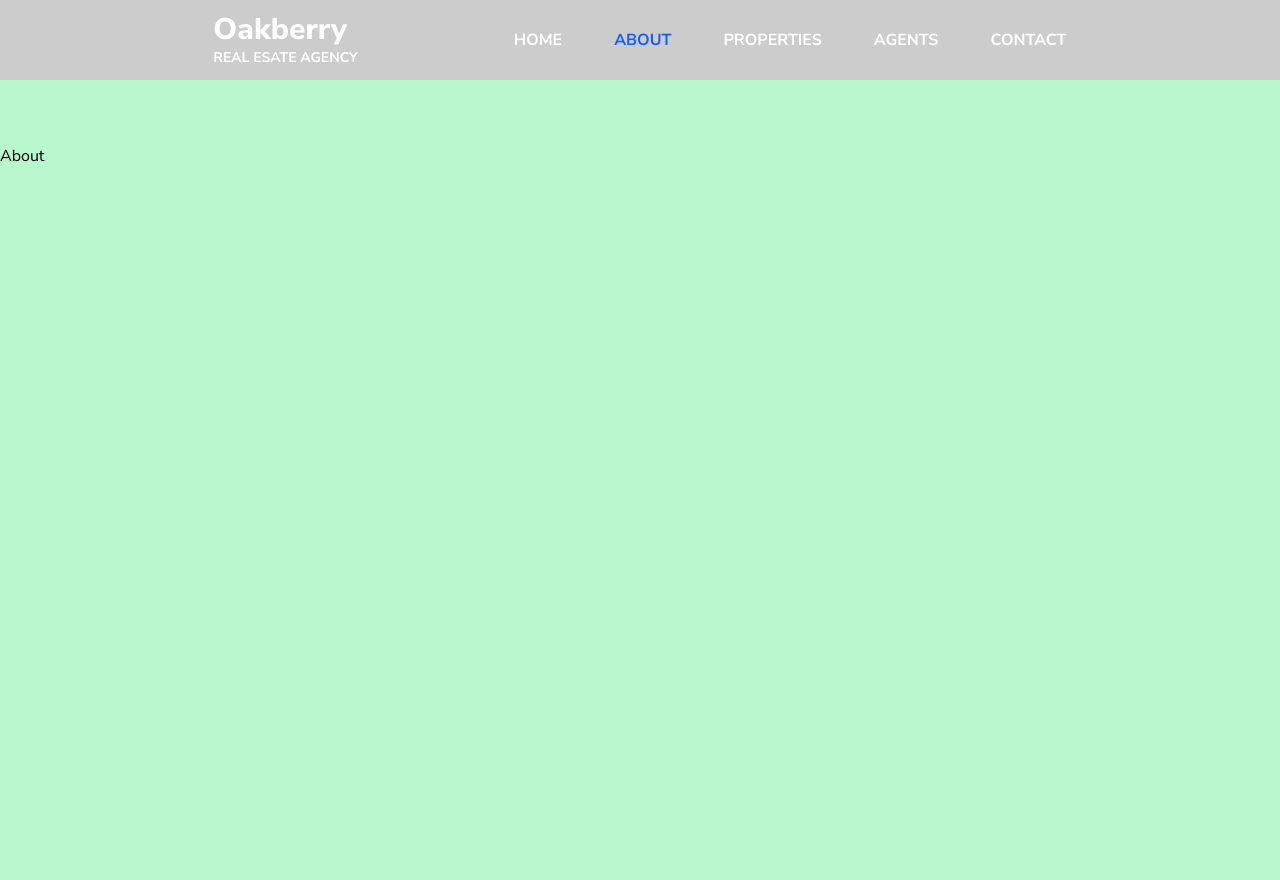
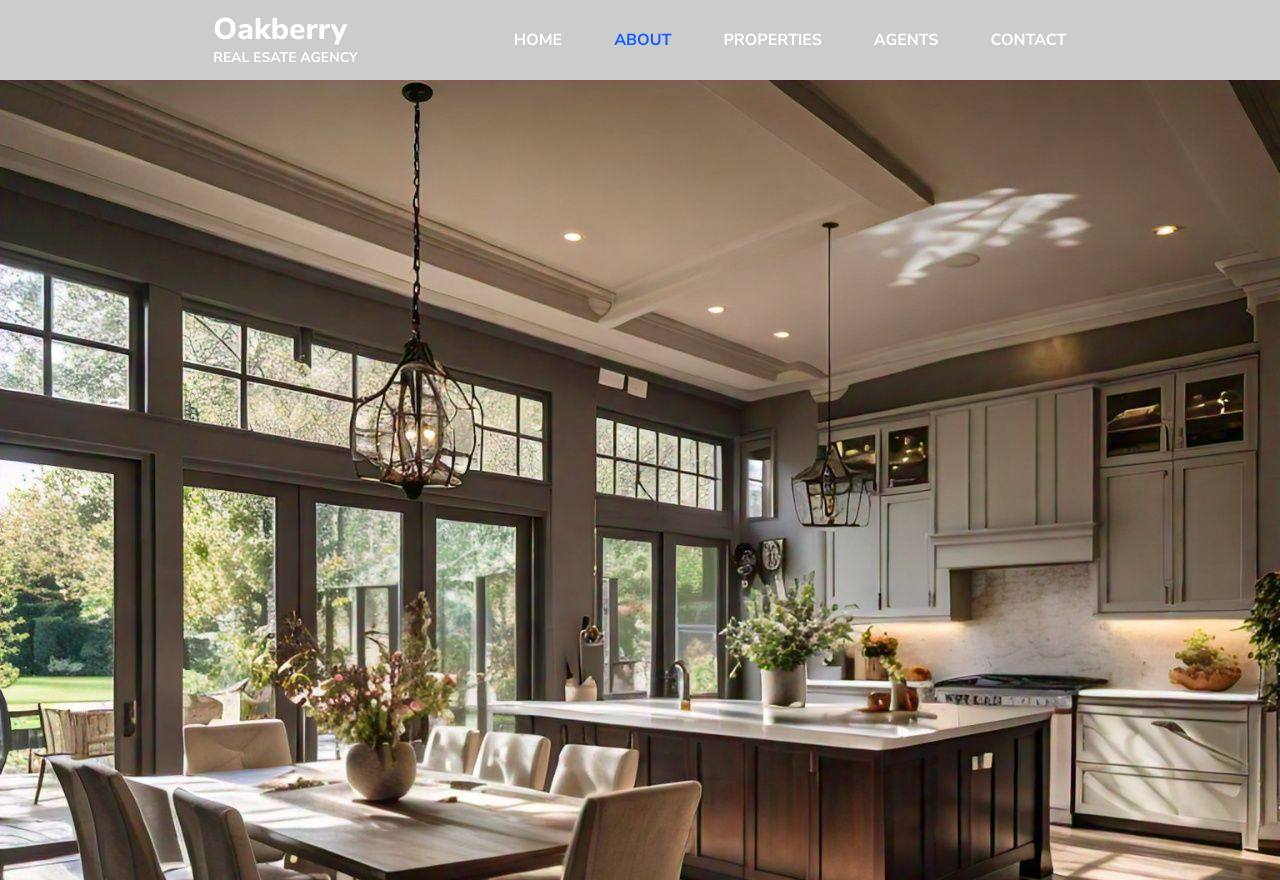
Before and after one commit to wetwan/real-esate, a React (Vite) app: page /about in a window 1280 px wide. Built offline with nearby package versions, Linux system fonts and the light colour scheme.

Commit message:
about page header pro

```diff
--- a/src/pages/About.tsx
+++ b/src/pages/About.tsx
@@ -1,5 +1,12 @@
+import { assests } from "../assets";
+
 const About = () => {
-  return <div className="h-screen py-16 bg-green-200">About</div>;
+  return (
+    <div
+      className="h-screen py-16 bg-green-200"
+      style={{ backgroundImage: `url(${assests.image})` }}
+    ></div>
+  );
 };
 
 export default About;
```
